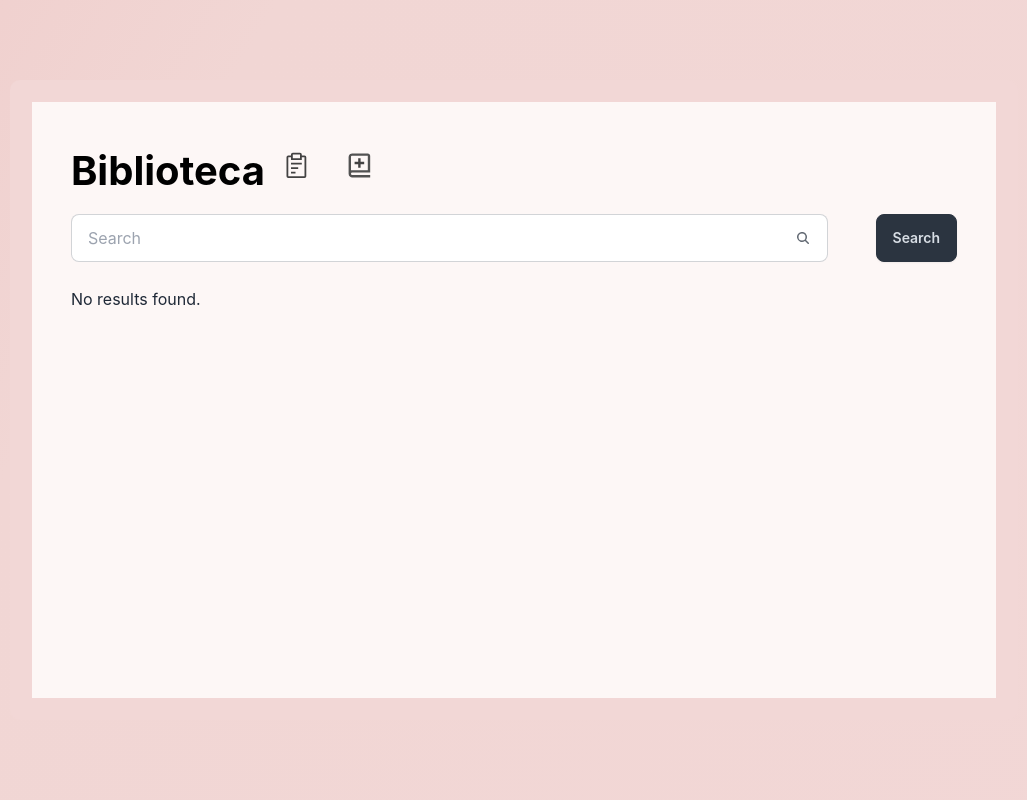
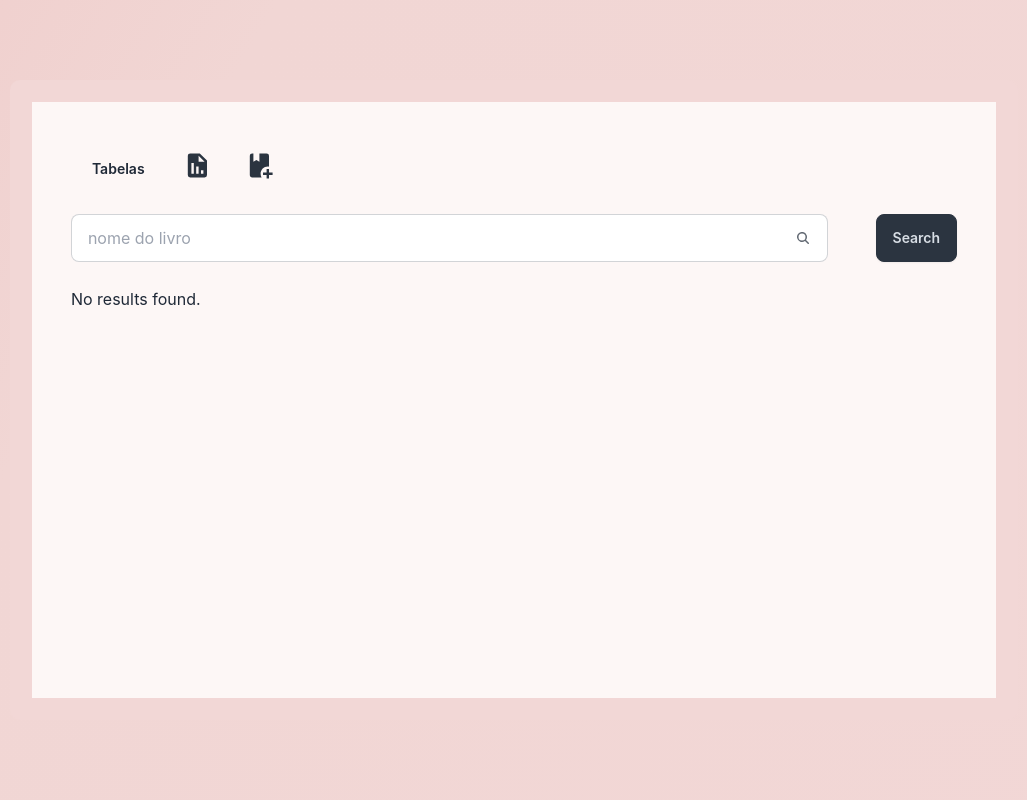
Before and after one commit to biabcaval/data_base_lib, a Flask app: page / in a window 1280 px wide. Shown: the whole page, without its empty margins (126-1153 px from the left). Run offline with Flask 3, Linux system fonts and the light colour scheme; data that the repository does not hold is empty; some libraries are stand-ins or nearby versions; some web fonts are replaced.

Commit message:
adding choose table button

```diff
--- a/static/style.css
+++ b/static/style.css
@@ -32,6 +32,13 @@ html,body{
     overflow: hidden;
 }
 
+#dropdown{
+    display: flex;
+    justify-content: center;
+    align-items: center;
+    flex-direction: column;
+
+}
 .edit_icon {
     display: inline-block;
     width: 1em;
--- a/templates/table.html
+++ b/templates/table.html
@@ -18,16 +18,21 @@
       <div class="table_border">
 
         <div class="h1_repbtn_container" style="display: flex;">
-          <h1 style="color: black;font-size: 40px; font-weight: bold;">Biblioteca</h1>
-          <button class="btn btn-ghost" onclick = "gerar_relatorio();" style="margin-bottom: 25px;"><svg xmlns="http://www.w3.org/2000/svg" width="1.8rem" height="1.8rem" viewBox="0 0 32 32"><path fill="#434242" d="M10 18h8v2h-8zm0-5h12v2H10zm0 10h5v2h-5z"/><path fill="#434242" d="M25 5h-3V4a2 2 0 0 0-2-2h-8a2 2 0 0 0-2 2v1H7a2 2 0 0 0-2 2v21a2 2 0 0 0 2 2h18a2 2 0 0 0 2-2V7a2 2 0 0 0-2-2M12 4h8v4h-8Zm13 24H7V7h3v3h12V7h3Z"/></svg>
+          <details class="dropdown">
+            <summary class="m-1 btn btn-ghost">Tabelas</summary>
+            <ul class="p-2 shadow menu dropdown-content z-[1] bg-base-100 rounded-box w-52">
+              <li><a>Livros</a></li>
+              <li><a>Empréstimos</a></li>
+            </ul>
+          </details>
+          <button class="btn btn-ghost" onclick = "gerar_relatorio();" style="margin-bottom: 25px;"><svg xmlns="http://www.w3.org/2000/svg" width="1.8rem" height="1.8rem" viewBox="0 0 24 24"><path fill="#2B3440" d="m20 8l-6-6H6a2 2 0 0 0-2 2v16a2 2 0 0 0 2 2h12a2 2 0 0 0 2-2zM9 19H7v-9h2zm4 0h-2v-6h2zm4 0h-2v-3h2zM14 9h-1V4l5 5z"/></svg>
           </button>
           <button type="button" class="btn btn-ghost" style="display: flex;float: right; gap: 30rem;" data-target="addLivroModal" data-open="addLivroModal" id="btnAbrirModal">
-            <svg xmlns="http://www.w3.org/2000/svg" width="1.8rem" height="1.8rem" viewBox="0 0 24 24"><path fill="#525252" d="M3 8v11c0 2.201 1.794 3 3 3h15v-2H6.012C5.55 19.988 5 19.806 5 19c0-.101.009-.191.024-.273c.112-.576.584-.717.988-.727H21V4c0-1.103-.897-2-2-2H6c-1.206 0-3 .799-3 3zm3-4h13v12H5V5c0-.806.55-.988 1-1"/><path fill="#434242" d="M11 14h2v-3h3V9h-3V6h-2v3H8v2h3z"/></svg>
-          </button>
+            <svg xmlns="http://www.w3.org/2000/svg" width="1.8rem" height="1.8rem" viewBox="0 0 24 24"><path fill="#2B3440" d="M13 19c0 1.1.3 2.12.81 3H6c-1.11 0-2-.89-2-2V4a2 2 0 0 1 2-2h1v7l2.5-1.5L12 9V2h6a2 2 0 0 1 2 2v9.09c-.33-.05-.66-.09-1-.09c-3.31 0-6 2.69-6 6m7-1v-3h-2v3h-3v2h3v3h2v-3h3v-2z"/></svg></button>
         </div>
         <div class="search_bar">
           <label class="input input-bordered flex items-center gap-2" style="width: 100%;" >
-            <input type="text" class="grow" placeholder="Search" id="searchInput" name="nome_livro"/>
+            <input type="text" class="grow" placeholder="nome do livro" id="searchInput" name="nome_livro"/>
             <svg xmlns="http://www.w3.org/2000/svg" viewBox="0 0 16 16" fill="currentColor" class="w-4 h-4 opacity-70"><path fill-rule="evenodd" d="M9.965 11.026a5 5 0 1 1 1.06-1.06l2.755 2.754a.75.75 0 1 1-1.06 1.06l-2.755-2.754ZM10.5 7a3.5 3.5 0 1 1-7 0 3.5 3.5 0 0 1 7 0Z" clip-rule="evenodd" /></svg>
           </label>
           <button class="btn btn-neutral" onclick="search();" class="search_btn" id="searchButton" style="margin-bottom: 25px;">Search</button>
@@ -42,11 +47,11 @@
           <thead>
 
             <tr>
-              <th scope="col/" style="color: black;">id_livro</th>
-              <th scope="col" style="color: black;">Autor</th>
-              <th scope="col"style="color: black;">Título</th>
-              <th scope="col"style="color: black;">Gênero</th>
-              <th scope="col"style="color: black;">Tools</th>
+              <th scope="col/" style="color: #2B3440;">id_livro</th>
+              <th scope="col" style="color: #2B3440;">Autor</th>
+              <th scope="col"style="color: #2B3440;">Título</th>
+              <th scope="col"style="color: #2B3440;">Gênero</th>
+              <th scope="col"style="color: #2B3440;">Tools</th>
 
             </tr>
           </thead>
@@ -61,11 +66,9 @@
                 <td>{{rows.genero}}</td>
                 <td>
                   <button type="button" class="btn btn-square btn-ghost" onclick="openModal({{ rows.id_livro }}, '{{ rows.autor | replace("'", "&#39;") | safe }}', '{{ rows.titulo | replace("'", "&#39;") | safe }}', '{{ rows.genero | replace("'", "&#39;") | safe }}')">
-                    <svg xmlns="http://www.w3.org/2000/svg" width="1.8rem" height="1.8rem" viewBox="0 0 24 24"><path fill="#434242" d="M15.748 2.947a2 2 0 0 1 2.828 0l2.475 2.475a2 2 0 0 1 0 2.829L9.158 20.144l-6.38 1.076l1.077-6.38zm-.229 3.057l2.475 2.475l1.643-1.643l-2.475-2.474zm1.06 3.89l-2.474-2.475l-8.384 8.384l-.503 2.977l2.977-.502z"/></svg>
-                </button>
+                    <svg xmlns="http://www.w3.org/2000/svg" width="1.8rem" height="1.8rem" viewBox="0 0 24 24"><path fill="#2B3440" d="M20.71 7.04c.39-.39.39-1.04 0-1.41l-2.34-2.34c-.37-.39-1.02-.39-1.41 0l-1.84 1.83l3.75 3.75M3 17.25V21h3.75L17.81 9.93l-3.75-3.75z"/></svg>                </button>
                 <button type="submit" class="btn btn-square btn-ghost remove_btn" onclick="delete_livro('{{ rows.id_livro }}');">
-                  <svg xmlns="http://www.w3.org/2000/svg" width="1.4rem" height="1.4rem" viewBox="0 0 16 16"><path fill="#434242" fill-rule="evenodd" d="M5.75 3V1.5h4.5V3zm-1.5 0V1a1 1 0 0 1 1-1h5.5a1 1 0 0 1 1 1v2h2.5a.75.75 0 0 1 0 1.5h-.365l-.743 9.653A2 2 0 0 1 11.148 16H4.852a2 2 0 0 1-1.994-1.847L2.115 4.5H1.75a.75.75 0 0 1 0-1.5zm-.63 1.5h8.76l-.734 9.538a.5.5 0 0 1-.498.462H4.852a.5.5 0 0 1-.498-.462z" clip-rule="evenodd"/></svg>
-                </button>
+                  <svg xmlns="http://www.w3.org/2000/svg" width="1.8rem" height="1.8rem" viewBox="0 0 1024 1024"><path fill="#2B3440" d="M864 256H736v-80c0-35.3-28.7-64-64-64H352c-35.3 0-64 28.7-64 64v80H160c-17.7 0-32 14.3-32 32v32c0 4.4 3.6 8 8 8h60.4l24.7 523c1.6 34.1 29.8 61 63.9 61h454c34.2 0 62.3-26.8 63.9-61l24.7-523H888c4.4 0 8-3.6 8-8v-32c0-17.7-14.3-32-32-32m-200 0H360v-72h304z"/></svg>                </button>
               </td>
 
             </tr>
```
